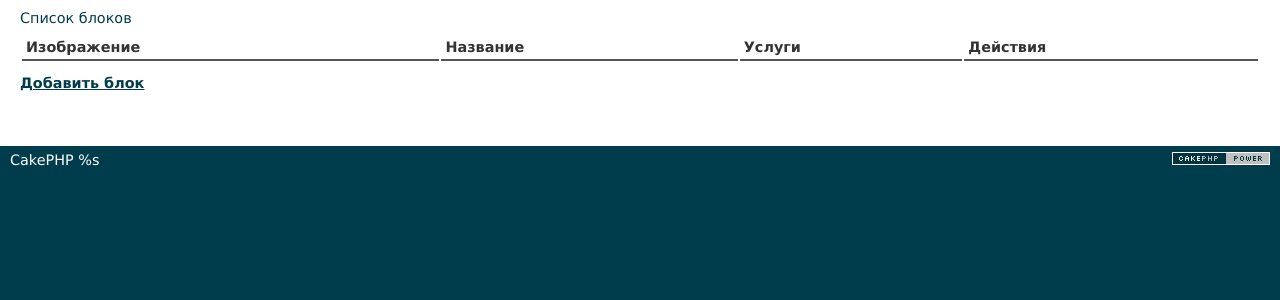
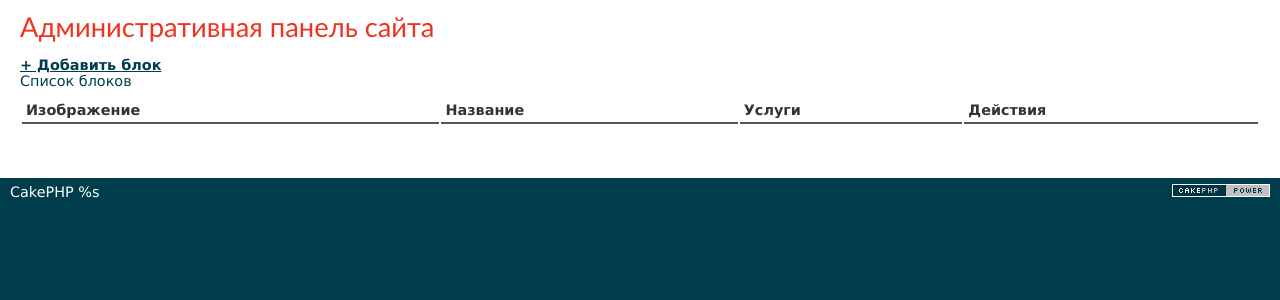
Before and after one commit to nuralys/beiskenov, a CakePHP app: the page made by app/View/Blocks/admin_index.ctp in a window 1280 px wide. Shown: the part 47-347 px from the top of the page. Run offline with PHP 8.4 and a stand-in for CakePHP, Linux system fonts and the light colour scheme; the template is opened without the code that fills it, so the values that code supplies are empty; some libraries are stand-ins or nearby versions.

Commit message:
Изменил стили в admin css

```diff
--- a/app/View/Blocks/admin_index.ctp
+++ b/app/View/Blocks/admin_index.ctp
@@ -1,6 +1,10 @@
+<div class="admin">
+	<h2>Административная панель сайта</h2>
+</div>
+<a class="add_b" href="/admin/blocks/add">+ Добавить блок</a>
 <h1>Список блоков</h1>
 
-<table>
+<table class="blocks">
 	<tr>
 		<th>Изображение</th>
 		<th>Название</th>
@@ -20,4 +24,3 @@
 	</tr>
 <?php endforeach ?>
 </table>
-<p><a href="blocks/add">Добавить блок</a></p>
```
Also changed, not shown: app/webroot/css/admin.css (+14 -0 lines), app/webroot/img/blocks/c45bf36d3e3e3c1be837aec1decca3f7.jpg (added).
